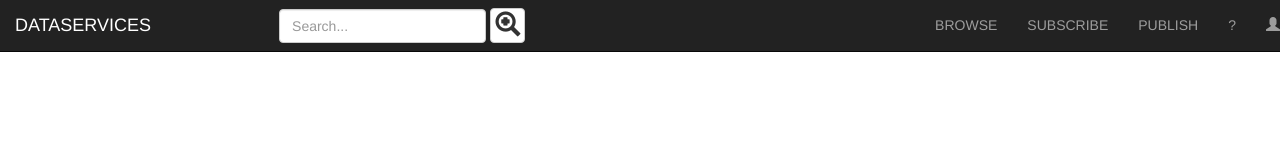
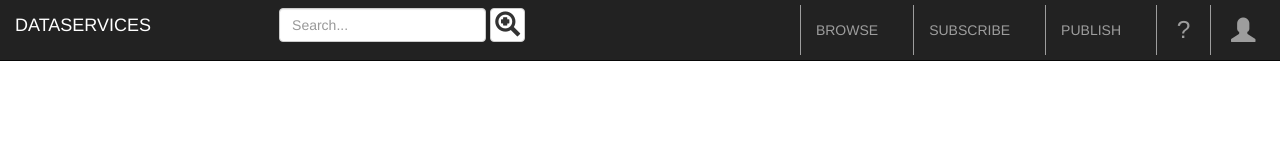
Before and after one commit to mlybrand/complex-bs-modal, a plain HTML site: page index.html in a window 1280 px wide. Drawn offline with Linux system fonts and the light colour scheme.

Commit message:
tweaked navbar nav to more closely mimic pdf submitted

```diff
--- a/css/site.css
+++ b/css/site.css
@@ -3,10 +3,27 @@
 }
 
 .searchbutton {
-    padding: 2px 4px;
+    padding: 0.1em 0.28em;
 }
 
 .searchicon {
     padding: 0;
     font-size: 1.79em;
 }
+
+ul.navbar-nav li {
+    border-left: solid thin #9d9d9d;
+    margin: 0.36em 1.43em 0.36em 0;
+}
+
+ul.navbar-nav li.icon a {
+    font-size: 1.75em;
+    padding-left: 0.8em;
+    padding-right: 0;
+}
+
+ul.navbar-nav li.glyphed a {
+    padding-top: 0.49em;
+    padding-bottom: 0.49em;
+    padding-right: 0.8em;
+}
--- a/index.html
+++ b/index.html
@@ -23,8 +23,8 @@
             <li><a href="#">BROWSE</a></li>
             <li><a href="#">SUBSCRIBE</a></li>
             <li><a href="#">PUBLISH</a></li>
-            <li><a href="#">?</a></li>
-            <li><a href="#"><span class="glyphicon glyphicon-user"></span></a></li>
+            <li class="icon"><a href="#">?</a></li>
+            <li class="icon glyphed"><a href="#"><span class="glyphicon glyphicon-user"></span></a></li>
         </ul>
     </div>
 </body>
```
